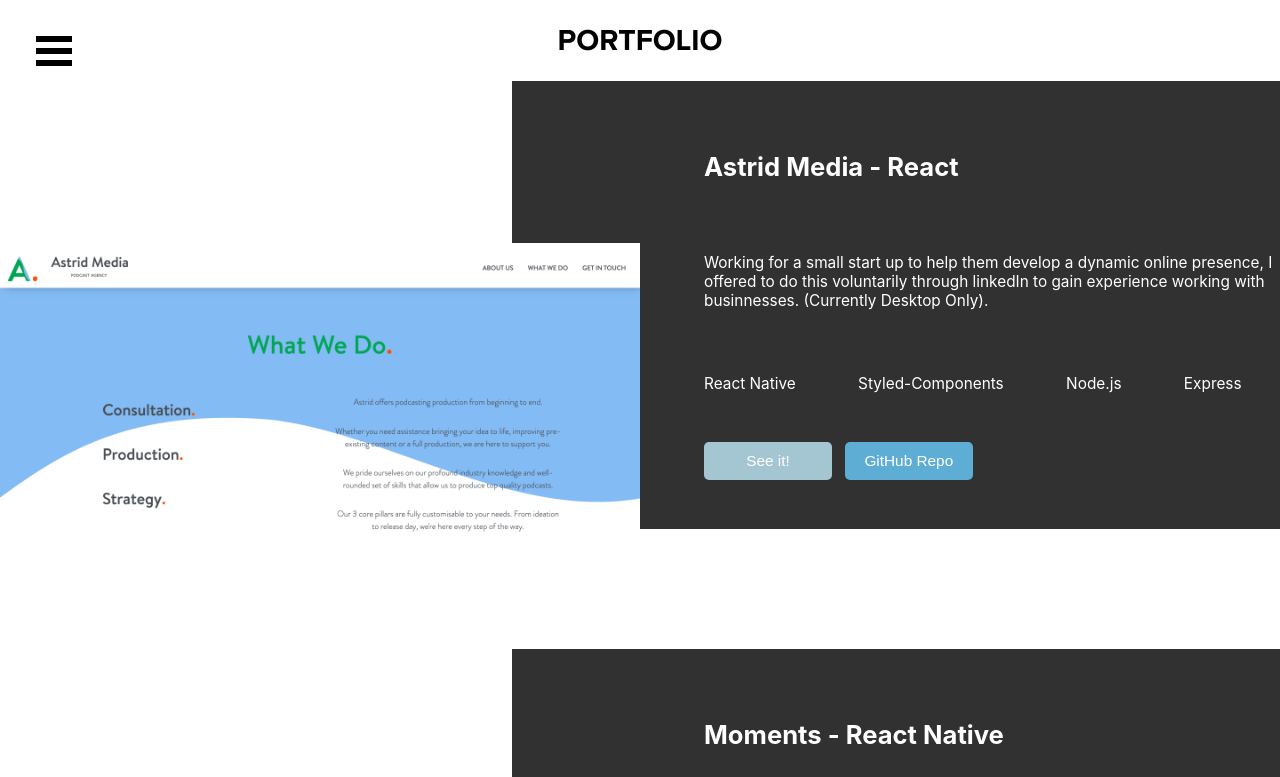
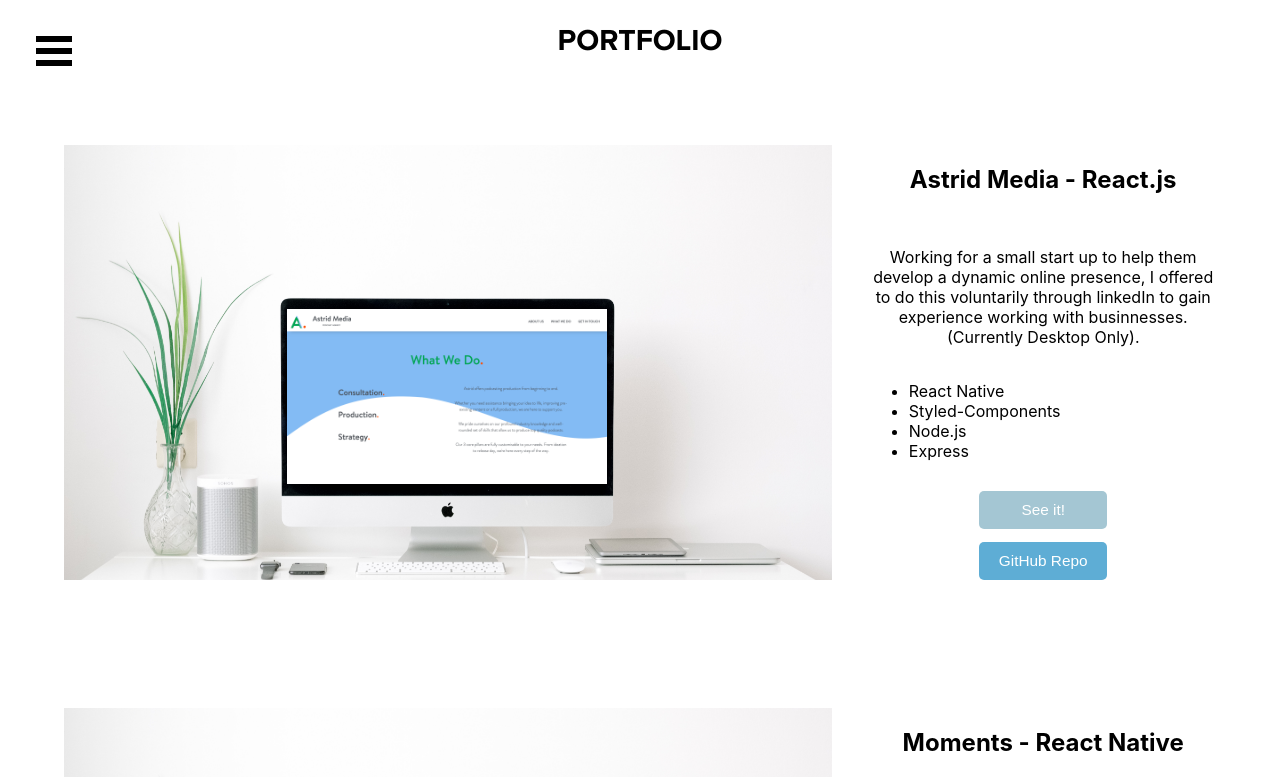
Before and after one commit to alexandertrout/portfolio-alex, a React (Create React App) app: page /portfolio in a window 1280 px wide. Shown: the top 777 px of the page. Built offline with nearby package versions, Linux system fonts and the light colour scheme; a web font is replaced by a local one; what react-animations would draw is missing.

Commit message:
restyled portfolio page

```diff
--- a/src/Components/Portfolio.jsx
+++ b/src/Components/Portfolio.jsx
@@ -1,7 +1,7 @@
 import React, { Component } from 'react';
 import Menubar from "./Menu"
 import styled from 'styled-components';
-import ProjectCardS from "./ProjectCardS";
+import ProjectCardS from "./ProjectCardX";
 import {StyledTop, TopTitle } from "../styledComponents/styledComponents";
 // portfolio pics
 import feNcNews from "../Images/feNcNews.png";
@@ -23,7 +23,7 @@
     portfolio: [
         {
           picture: astrid,
-          name: "Astrid Media - React",
+          name: "Astrid Media - React.js",
           link: "https://astridmedia.netlify.com/ ",
           GitHub: "https://github.com/alexandertrout/astrid",
           description:
@@ -41,7 +41,7 @@
       },
       {
         picture: feNcNews,
-        name: "News Website Front End (React)",
+        name: "News Website Front End - React.js",
         link: "https://alex-trout-nc-news.netlify.com/",
         GitHub: "https://github.com/alexandertrout/fe-nc-news",
         description:
@@ -50,7 +50,7 @@
       },
       {
         picture: beNcNews,
-        name: "News Website Backend Server",
+        name: "News Website Backend Server - Node.js",
         link: "https://alex-be-nc-news.herokuapp.com/api",
         GitHub: "https://github.com/alexandertrout/alex-be-nc-news",
         description: `A Server built using express.js, postgreSQL and knex, contacted by the front end app of Nc News. RESTful endpoints avaliable are detailed in the README for this repo on my GitHub.`,
@@ -58,7 +58,7 @@
       },
       {
         picture: SongGame,
-        name: "Song Guessing Game",
+        name: "Song Guessing Game - Node.js",
         link: "https://pickthefakesong.herokuapp.com/",
         GitHub: "https://github.com/alexandertrout/songgame",
         description:
--- /dev/null
+++ b/src/Components/ProjectCardX.jsx
@@ -0,0 +1,127 @@
+import React, { Component } from 'react';
+import { leftAnimation, rightAnimation } from "../styledComponents/styledComponents";
+import styled from 'styled-components';
+import mac from '../Images/mac.jpg';
+
+const Container = styled.div`
+  width: 90vw;
+  display: flex;
+  flex-direction: row;
+  justify-content: space-between;
+  @media only screen and (max-width: 600px) {
+  width: 100vw;
+  flex-direction: column;
+  justify-content: space-between;
+  align-items: center;
+}
+
+`
+
+const CardImage = styled.div`
+  margin: 5vw 0vw;
+  background-image: url(${mac}); /* The image used */
+  background-color: #cccccc; /* Used if the image is unavailable */
+  width: 60vw; /* You must set a specified height */
+  height: 34vw;
+  background-repeat: no-repeat;
+  background-size: cover;
+  position: relative;
+}`
+
+
+const PortImage = styled.img`
+  position: absolute;
+  left: 17.45vw;
+  top: 12.8vw;
+  width: 25vw;
+`
+const TextDiv = styled.div`
+margin: 5vw 0vw;
+  width: 27vw;
+  display: flex;
+  flex-direction: column;
+  justify-content: space-between;
+  align-items: middle;
+  text-align: center;
+  @media only screen and (max-width: 600px) {
+  width: 80vw;
+}
+`
+const SkillsUsed = styled.ul`
+  margin: 0vw 3vw;
+  display: flex;
+  flex-direction: column;
+  align-items: flex-start;
+  justify-content: space-between;
+  padding: 0vw 3vw 0vw 0vw;
+        @media only screen and (max-width: 600px) {
+  padding: 0vw 5vw;
+}
+`
+
+const ButtonContainer = styled.div`
+  width: 27vw;
+  display: flex;
+  flex-direction: column;
+  align-items: center;
+  justify-content: space-between;
+        @media only screen and (max-width: 600px) {
+  margin: 3vw 0vw;
+  width: 80vw;
+  justify-content: space-around;
+}
+`
+
+const ExampleButton = styled.button`
+  width: 10vw;
+  height: 3vw;
+  margin: 1vw;
+  background-color: #A4C6D3  ;
+  border: none;
+  border-radius: 5px;
+          @media only screen and (max-width: 600px) {
+  width: 30vw;
+  height: 10vw;
+}
+`
+const GitHubButton = styled.button`
+  width: 10vw;
+  height: 3vw;
+  background-color: #5EADD5;
+  border: none;
+  border-radius: 5px;
+          @media only screen and (max-width: 600px) {
+  width: 30vw;
+  height: 10vw;
+}
+`
+
+
+class ProjectCardX extends Component {
+  render() {
+    return (
+      <Container>
+
+        <CardImage src={mac}>
+        <PortImage src={this.props.image} alt={this.props.name}></PortImage>
+        </CardImage>
+        <TextDiv>
+          <h2>{this.props.name}</h2>
+          <p>{this.props.about}</p>
+          <SkillsUsed>
+            {this.props.skillsUsed.map(skill => {
+              return <li>{skill}</li>
+            })}
+          </SkillsUsed>
+          <ButtonContainer>
+            <ExampleButton><a href={this.props.link}>See it!</a></ExampleButton>
+            <GitHubButton><a href={this.props.git}>GitHub Repo</a></GitHubButton>
+          </ButtonContainer>
+        </TextDiv>
+
+      </Container>
+    );
+  }
+}
+
+export default ProjectCardX;
```
Also changed, not shown: src/Images/mac.jpg (added).
